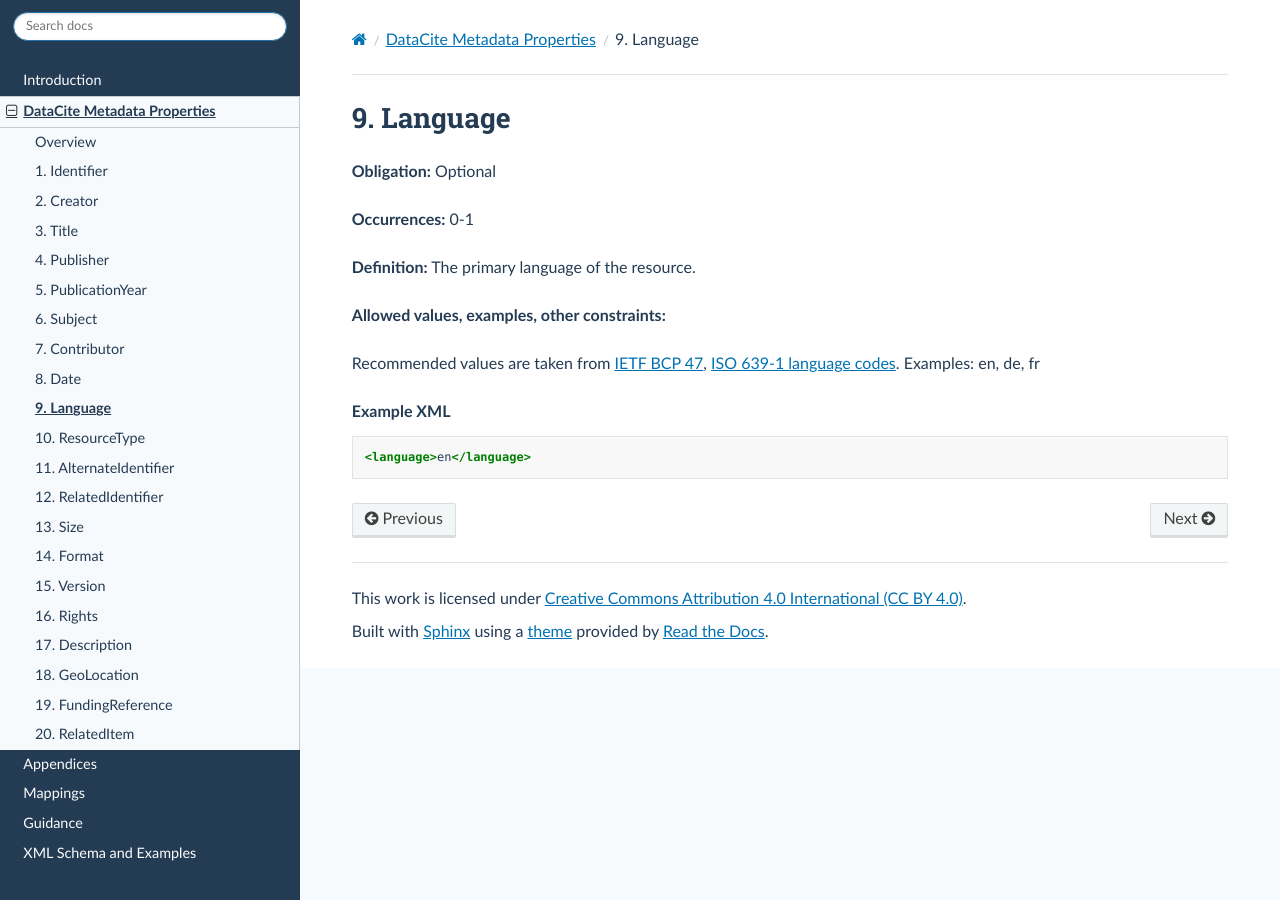
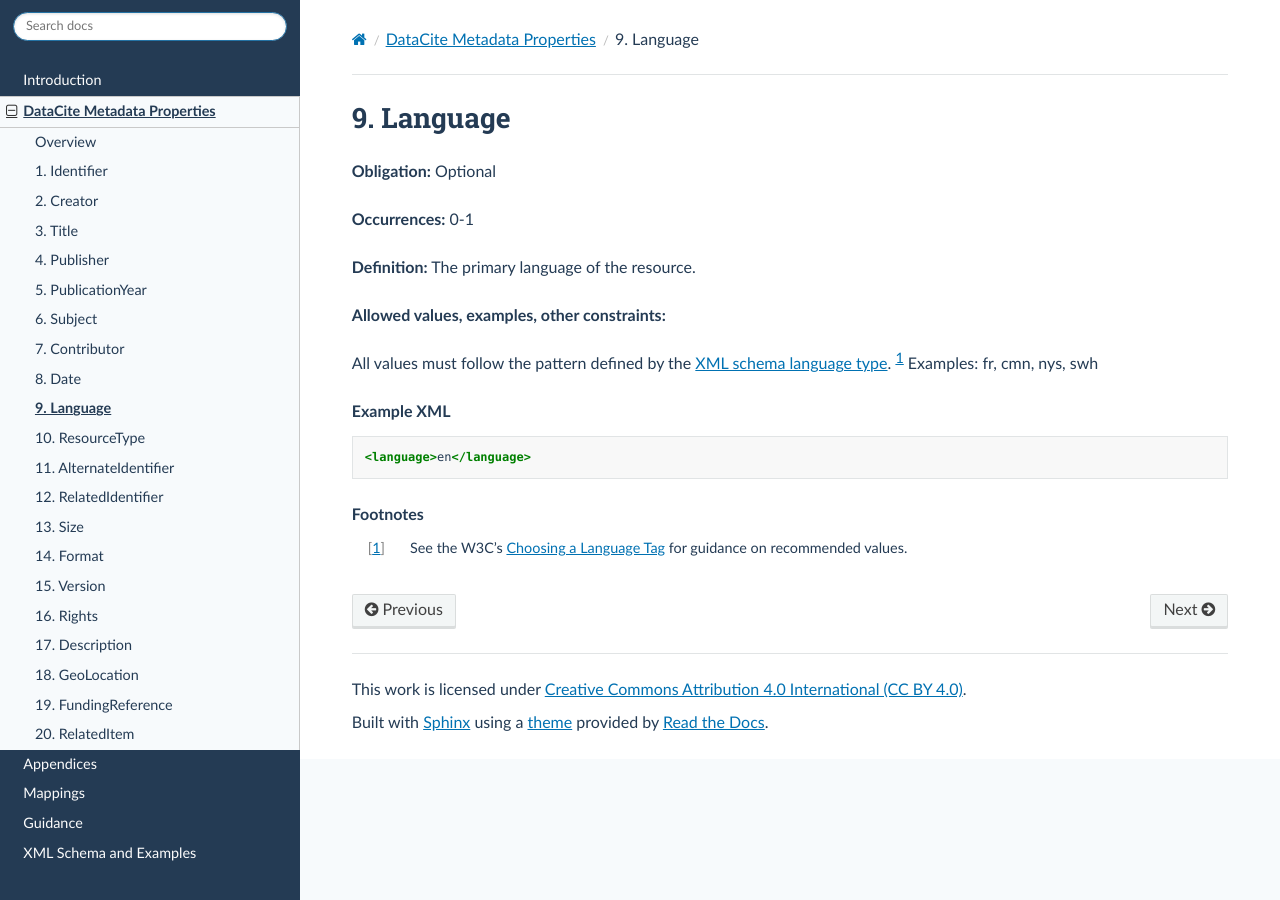
Before and after one commit to datacite/schema-docs, a Sphinx documentation site: the page built from docs/properties/language.rst, in a window 1280 px wide. Built offline with Sphinx 7.4.7 and the Read the Docs theme 3.1.0, drawn with Linux system fonts in a browser that asks for light colours.

Commit message:
add 4.6 draft changes

```diff
--- a/docs/appendices/appendix-1/resourceTypeGeneral.rst
+++ b/docs/appendices/appendix-1/resourceTypeGeneral.rst
@@ -376,7 +376,7 @@ Project
 
 **Examples and Usage Notes:** This resource type represents the project and includes research projects and studies. For a project deliverable or description of a project, use the corresponding resource type for the output—e.g., for a project report, dissertation, or study registration, use the resourceTypeGeneral “Report”, “Dissertation”, or “StudyRegistration” instead.
 
-Example:
+Examples:
 
 .. code:: xml
 
--- a/docs/introduction/version-update.rst
+++ b/docs/introduction/version-update.rst
@@ -36,12 +36,10 @@ Schema changes
 
 * Addition of new :doc:`/appendices/appendix-1/dateType`: :ref:`Coverage`
 
-* FIXME other changes TBD
-
 Documentation changes
 -----------------------------
 
-* FIXME describe Language documentation updates
+* Clarification of the allowed values for :ref:`9`.
 
 Other changes and corrections
 ~~~~~~~~~~~~~~~~~~~~~~~~~~~~~~~~~~~~~~
--- a/docs/properties/language.rst
+++ b/docs/properties/language.rst
@@ -11,10 +11,14 @@
 
 **Allowed values, examples, other constraints:**
 
-Recommended values are taken from `IETF BCP 47 <https://en.wikipedia.org/wiki/IETF_language_tag>`_, `ISO 639-1 language codes <https://en.wikipedia.org/wiki/List_of_ISO_639-1_codes>`_. Examples: en, de, fr
+All values must follow the pattern defined by the `XML schema language type <https://www.w3.org/TR/xmlschema-2/#language>`_. [#f1]_ Examples: fr, cmn, nys, swh
 
 .. rubric:: Example XML
 
 .. code:: xml
 
   <language>en</language>
+
+
+.. rubric:: Footnotes
+.. [#f1] See the W3C’s `Choosing a Language Tag <https://www.w3.org/International/questions/qa-choosing-language-tags>`_ for guidance on recommended values.
```
